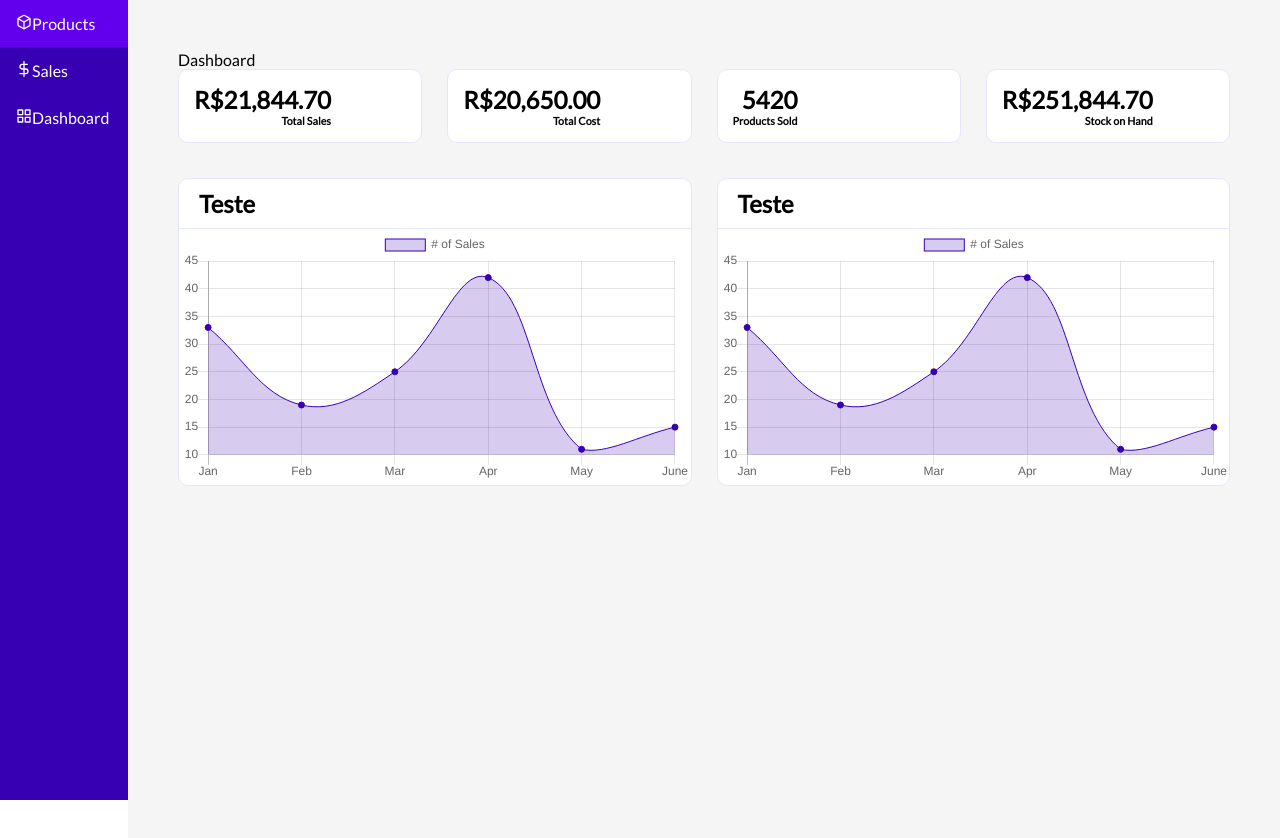
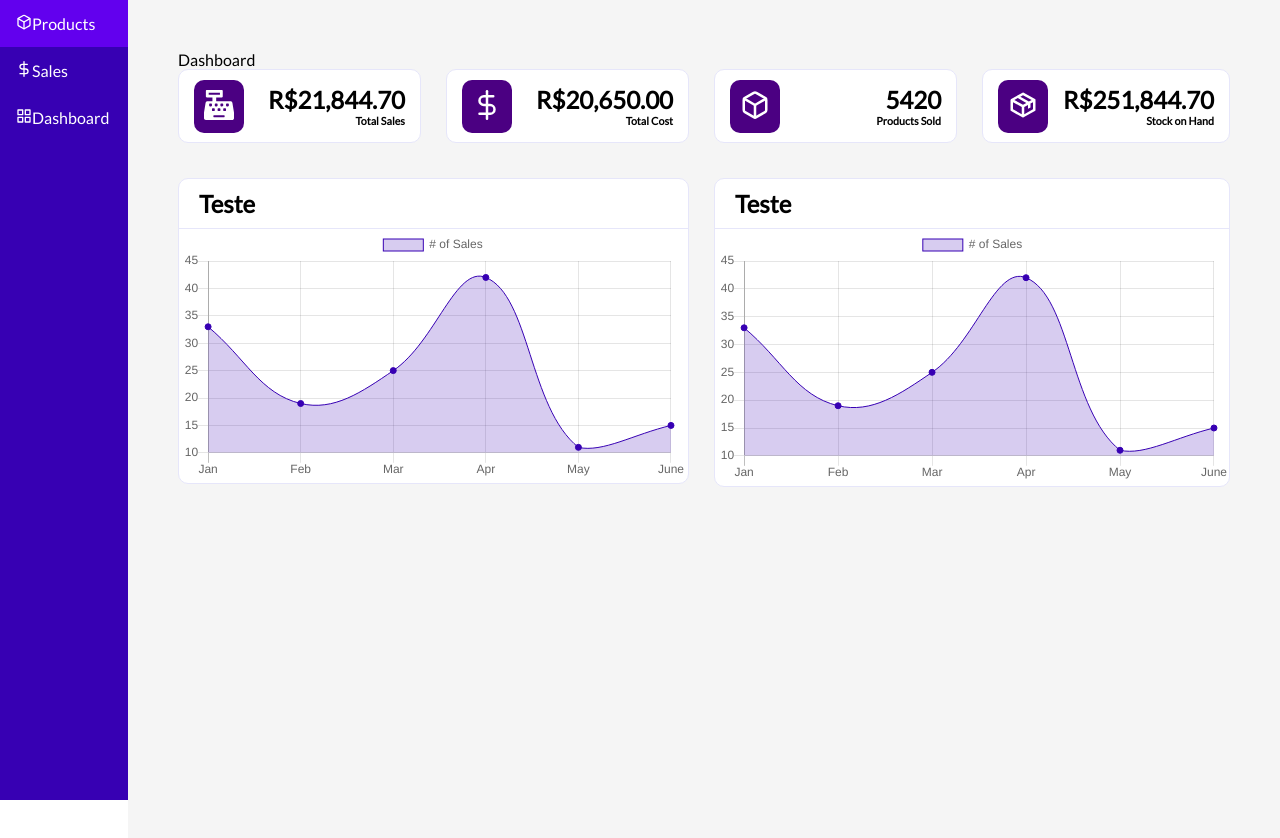
Before and after one commit to igorfrag/erp-react, a React (Create React App) app: page / in a window 1280 px wide. Shown: the top 838 px of the page. Built offline with nearby package versions, Linux system fonts and the light colour scheme.

Commit message:
Card Icons

```diff
--- a/src/components/Card/Card.js
+++ b/src/components/Card/Card.js
@@ -8,8 +8,24 @@ const CardContainer = styled.div`
   max-width: 300px;
   max-height: 100px;
   display: flex;
-  justify-content: space-between;
+  justify-content: space-around;
   align-items: center;
+`;
+
+const CardIcon = styled.div`
+  margin-right: auto;
+  margin-left: 15px;
+  background-color: indigo;
+  border-radius: 10px;
+  border: 1px hidden white;
+
+  & > svg {
+    width: 50px;
+    height: 50px;
+    fill: ${(props) => props.iconFill};
+    stroke: ${(props) => props.iconStroke};
+    transform: scale(${(props) => props.iconScale || '0.6'});
+  }
 `;
 
 const CardValue = styled.h2``;
@@ -32,6 +48,13 @@ function Card(props) {
   }
   return (
     <CardContainer>
+      <CardIcon
+        iconScale={props.iconScale}
+        iconFill={props.iconFill}
+        iconStroke={props.iconStroke}
+      >
+        {props.icon}
+      </CardIcon>
       <CardContent>
         <CardValue>{getValue}</CardValue>
         <CardTitle>{props.title}</CardTitle>
--- a/src/components/Card/ChartCard.js
+++ b/src/components/Card/ChartCard.js
@@ -1,6 +1,5 @@
 import React from 'react';
 import styled from 'styled-components';
-import Chart from 'chart.js';
 import { Line } from 'react-chartjs-2';
 
 const CardContainer = styled.div`
--- a/src/pages/Dashboard.js
+++ b/src/pages/Dashboard.js
@@ -2,16 +2,43 @@ import React from 'react';
 import Card from '../components/Card/Card';
 import ChartCard from '../components/Card/ChartCard';
 import './pages.css';
+import { FaCashRegister } from 'react-icons/fa';
+import { FiBox, FiDollarSign } from 'react-icons/fi';
+import { BiPackage } from 'react-icons/bi';
 
 function Dashboard() {
   return (
     <div className='container'>
       Dashboard
       <div className='grid-container-dashboard'>
-        <Card title='Total Sales' value={21844.7} isMoney='true'></Card>
-        <Card title='Total Cost' value={20650.0} isMoney='true'></Card>
-        <Card title='Products Sold' value={5420}></Card>
-        <Card title='Stock on Hand' value={251844.7} isMoney='true'></Card>
+        <Card
+          title='Total Sales'
+          value={21844.7}
+          isMoney='true'
+          icon={<FaCashRegister />}
+          iconFill='white'
+        ></Card>
+        <Card
+          title='Total Cost'
+          value={20650.0}
+          isMoney='true'
+          icon={<FiDollarSign />}
+          iconStroke='white'
+        ></Card>
+        <Card
+          title='Products Sold'
+          value={5420}
+          icon={<FiBox />}
+          iconFill='indigo'
+          iconStroke='white'
+        ></Card>
+        <Card
+          title='Stock on Hand'
+          value={251844.7}
+          isMoney='true'
+          icon={<BiPackage />}
+          iconFill='white'
+        ></Card>
         <div className='dashboard-graph'>
           <ChartCard title='Teste'></ChartCard>
         </div>
```
Also changed, not shown: 1 other file (tests, documents, lock files or other folders).
